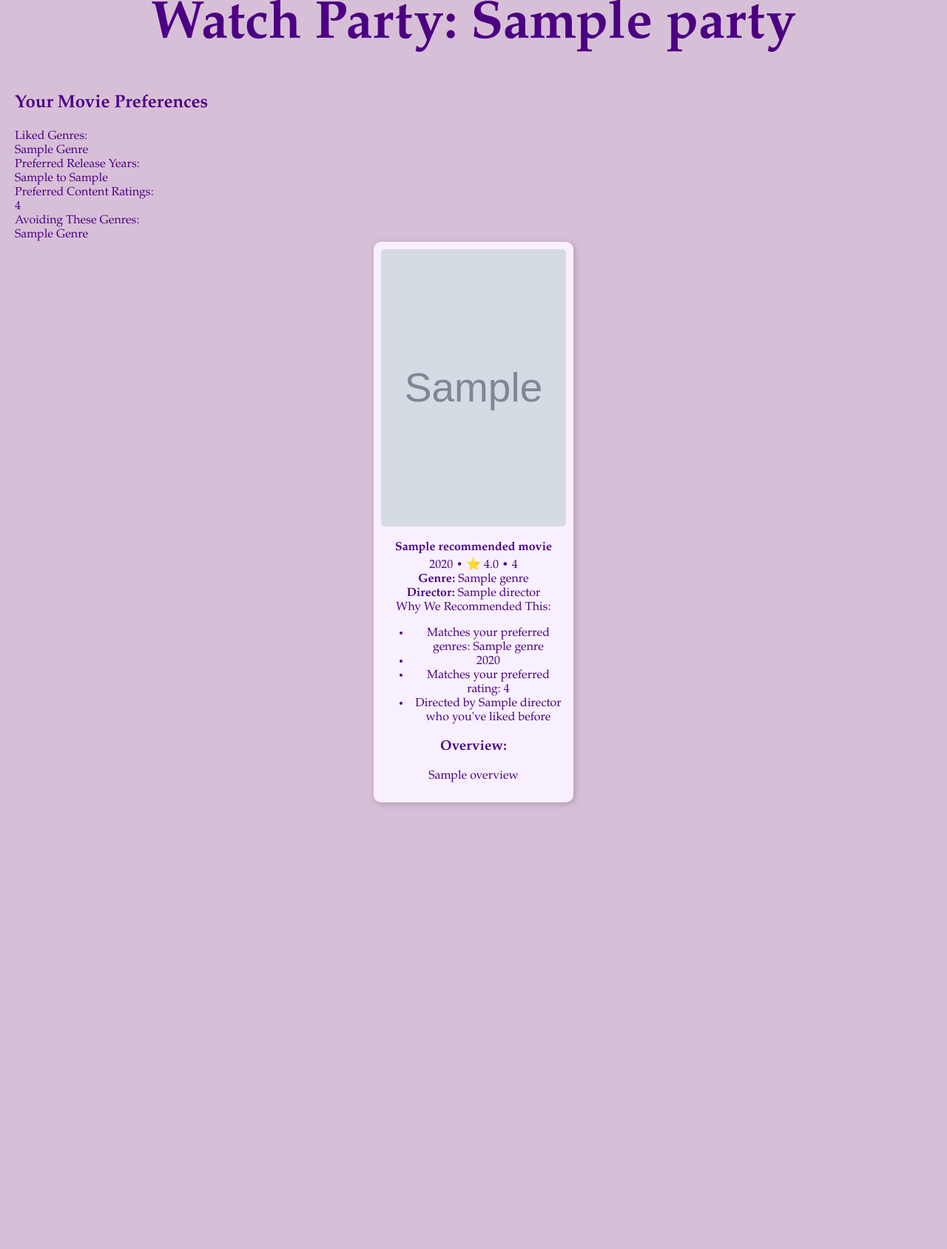
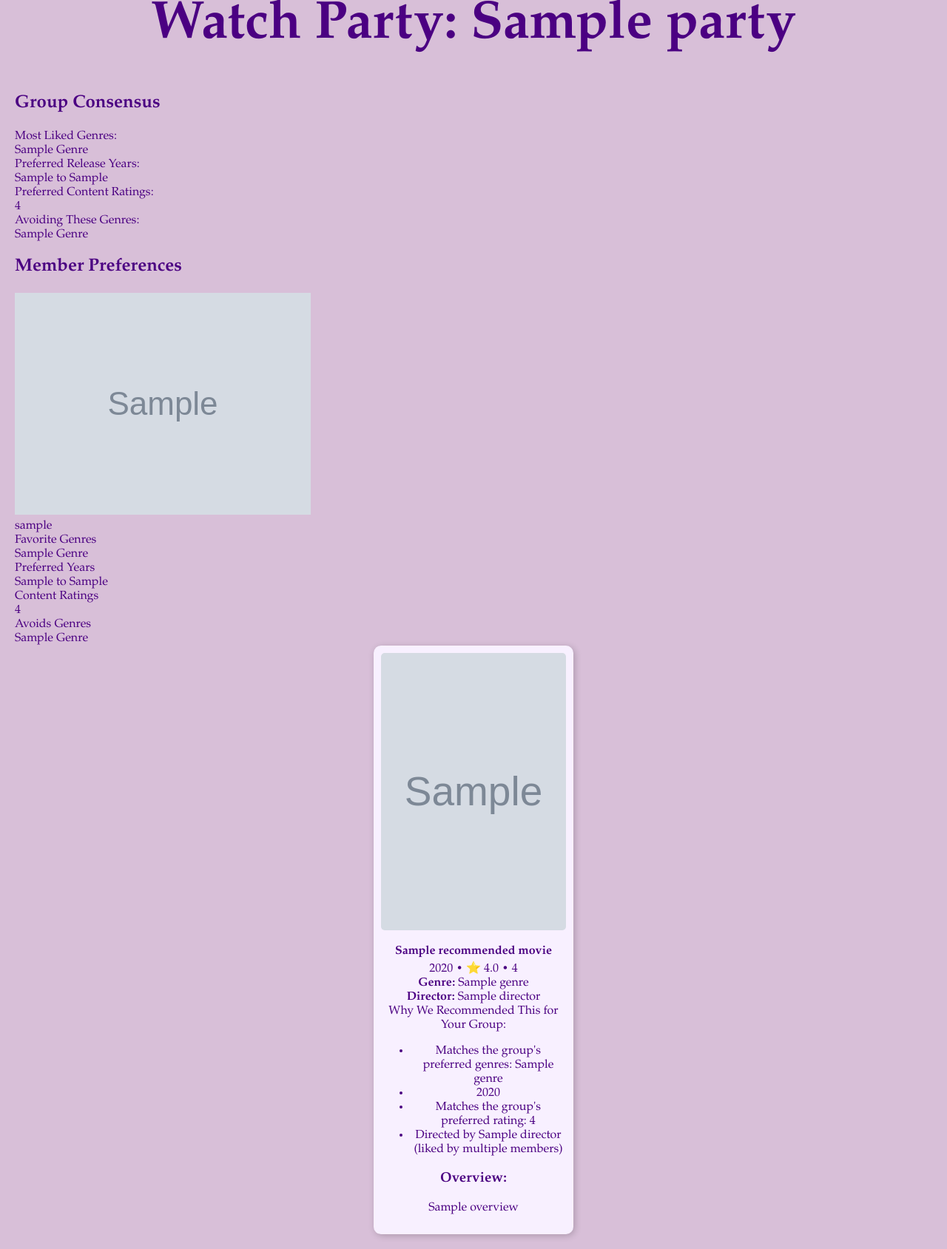
Before and after one commit to Enduge/MovieMuse, a Django app: template mysite/users/templates/users/watchparty_result.html in a window 1280 px wide. Shown: the part 79-1768 px from the top of the page at 74% size. Before the commit the page ends 1169 px from the top, so only its background shows below. Run offline with Django 5.2, Linux system fonts and the light colour scheme; the template is opened without the code that fills it: most values are stand-ins (such as "Sample title", 1, 10 or a date in 2020); grey boxes marked "Sample" are stand-in pictures; some libraries are stand-ins or nearby versions.

Commit message:
Update watchparty_result.html
Changed the info  given so that includes group preferences and preferences for each individual user, also edited the overall look of the page

```diff
--- a/mysite/users/templates/users/watchparty_result.html
+++ b/mysite/users/templates/users/watchparty_result.html
@@ -6,6 +6,7 @@
 
 {% block head %}
 <link rel="stylesheet" type="text/css" href="{% static 'css/style.css' %}">
+<link rel="stylesheet" href="https://cdnjs.cloudflare.com/ajax/libs/font-awesome/5.15.4/css/all.min.css">
 <style>
     .watchparty-container {
         max-width: 800px;
@@ -95,6 +96,69 @@
         background-color: #e9ecef;
         color: #6c757d;
         border-radius: 8px;
+        flex-direction: column;
+    }
+    /* Member preferences styles */
+    .member-preferences {
+        margin: 30px 0;
+        padding: 20px;
+        background: #f5f5f5;
+        border-radius: 10px;
+    }
+    .member-card {
+        margin-bottom: 20px;
+        padding: 20px;
+        background: white;
+        border-radius: 8px;
+        box-shadow: 0 1px 3px rgba(0,0,0,0.1);
+    }
+    .member-header {
+        display: flex;
+        align-items: center;
+        margin-bottom: 15px;
+    }
+    .member-avatar {
+        width: 32px;
+        height: 32px;
+        border-radius: 50%;
+        margin-right: 10px;
+        object-fit: cover;
+    }
+    .empty-avatar {
+        width: 32px;
+        height: 32px;
+        border-radius: 50%;
+        margin-right: 10px;
+        background: #e6d5f7;
+        display: flex;
+        align-items: center;
+        justify-content: center;
+        font-weight: bold;
+        color: indigo;
+        font-size: 14px;
+    }
+    .member-name {
+        font-size: 16px;
+        font-weight: 600;
+        color: #333;
+    }
+    .host-badge {
+        margin-left: 8px;
+        background: #6a0dad;
+        color: white;
+        padding: 2px 6px;
+        border-radius: 10px;
+        font-size: 11px;
+    }
+    .preference-grid {
+        display: grid;
+        grid-template-columns: repeat(auto-fill, minmax(200px, 1fr));
+        gap: 12px;
+    }
+    .preference-item {
+        background: #f9f9f9;
+        padding: 12px;
+        border-radius: 6px;
     }
 </style>
 {% endblock %}
@@ -105,21 +169,21 @@
 
     {% if is_fallback %}
     <div class="fallback-notice">
-        <p>We couldn't find a perfect match based on your preferences.</p>
-        <p>Here's a great alternative we think you'll enjoy:</p>
+        <p>We couldn't find a perfect match based on the group's preferences.</p>
+        <p>Here's a great alternative we think everyone will enjoy:</p>
     </div>
     {% endif %}
 
     <div class="preference-analysis">
-        <h2>Your Movie Preferences</h2>
+        <h2>Group Consensus</h2>
 
         <div class="preference-section">
-            <div class="preference-title">Liked Genres:</div>
+            <div class="preference-title">Most Liked Genres:</div>
             <div class="preference-tags">
                 {% for genre in preferred_genres %}
                     <span class="preference-tag">{{ genre|title }}</span>
                 {% empty %}
-                    <span>No strong genre preferences detected</span>
+                    <span>No strong genre preferences</span>
                 {% endfor %}
             </div>
         </div>
@@ -154,12 +218,81 @@
         {% endif %}
     </div>
 
+    <div class="member-preferences">
+        <h2>Member Preferences</h2>
+        {% for member, prefs in member_preferences.items %}
+        <div class="member-card">
+            <div class="member-header">
+                {% if member.profile.avatar %}
+                    <img src="{{ member.profile.avatar.url }}" class="member-avatar" alt="{{ member.username }}">
+                {% else %}
+                    <div class="empty-avatar">{{ member.username|first|upper }}</div>
+                {% endif %}
+                <div class="member-name">
+                    {{ member.username }}
+                    {% if member == party.host %}<span class="host-badge">Host</span>{% endif %}
+                </div>
+            </div>
+
+            <div class="preference-grid">
+                <div class="preference-item">
+                    <div class="preference-title">Favorite Genres</div>
+                    <div class="preference-tags">
+                        {% for genre in prefs.top_genres %}
+                            <span class="preference-tag">{{ genre|title }}</span>
+                        {% empty %}
+                            <span class="preference-tag">No preferences</span>
+                        {% endfor %}
+                    </div>
+                </div>
+
+                <div class="preference-item">
+                    <div class="preference-title">Preferred Years</div>
+                    <div class="preference-tags">
+                        {% if prefs.year_range.0 %}
+                            <span class="preference-tag">{{ prefs.year_range.0 }} to {{ prefs.year_range.1 }}</span>
+                        {% else %}
+                            <span class="preference-tag">Any year</span>
+                        {% endif %}
+                    </div>
+                </div>
+
+                <div class="preference-item">
+                    <div class="preference-title">Content Ratings</div>
+                    <div class="preference-tags">
+                        {% for rating in prefs.ratings %}
+                            <span class="preference-tag">{{ rating }}</span>
+                        {% empty %}
+                            <span class="preference-tag">Any rating</span>
+                        {% endfor %}
+                    </div>
+                </div>
+
+                {% if prefs.disliked_genres %}
+                <div class="preference-item">
+                    <div class="preference-title">Avoids Genres</div>
+                    <div class="preference-tags">
+                        {% for genre in prefs.disliked_genres %}
+                            <span class="preference-tag disliked-tag">{{ genre|title }}</span>
+                        {% endfor %}
+                    </div>
+                </div>
+                {% endif %}
+            </div>
+        </div>
+        {% endfor %}
+    </div>
+
     <div class="watchparty-movie-card">
+        {% if recommended_movie %}
             <div class="movie-poster-container">
                 {% if recommended_movie.poster %}
                     <img src="{{ recommended_movie.poster }}" class="movie-poster" alt="{{ recommended_movie.title }} Poster">
                 {% else %}
-                <div class="no-poster">Poster Not Available</div>
+                    <div class="no-poster">
+                        <i class="fas fa-film fa-3x" style="margin-bottom: 15px;"></i>
+                        <p>Poster Not Available</p>
+                    </div>
                 {% endif %}
             </div>
 
@@ -173,25 +306,25 @@
             <div><strong>Director:</strong> {{ recommended_movie.director }}</div>
 
             <div class="reasoning-section">
-            <div class="reasoning-title">Why We Recommended This:</div>
+                <div class="reasoning-title">Why We Recommended This for Your Group:</div>
                 <ul>
                     {% if match_reasons.genres %}
-                    <li>Matches your preferred genres: {{ match_reasons.genres|join:", " }}</li>
+                        <li>Matches the group's preferred genres: {{ match_reasons.genres|join:", " }}</li>
                     {% endif %}
                     {% if match_reasons.year %}
                         <li>{{ match_reasons.year }}</li>
                     {% endif %}
                     {% if match_reasons.rating %}
-                    <li>Matches your preferred rating: {{ match_reasons.rating }}</li>
+                        <li>Matches the group's preferred rating: {{ match_reasons.rating }}</li>
                     {% endif %}
                     {% if match_reasons.director %}
-                    <li>Directed by {{ match_reasons.director }} who you've liked before</li>
+                        <li>Directed by {{ match_reasons.director }} (liked by multiple members)</li>
                     {% endif %}
                     {% if is_fallback %}
                         {% if "Popular recent release" in match_reasons.fallback and recommended_movie.year|add:0 >= now.year|add:-3 %}
-                        <li>Popular recent release</li>
+                            <li>Popular recent release that fits most preferences</li>
                         {% elif "Popular recent release" in match_reasons.fallback %}
-                        <li>Popular film from {{ recommended_movie.year }}</li>
+                            <li>Popular film from {{ recommended_movie.year }} that fits most preferences</li>
                         {% else %}
                             <li>{{ match_reasons.fallback }}</li>
                         {% endif %}
@@ -206,6 +339,14 @@
                 <p>{{ recommended_movie.overview }}</p>
             </div>
             {% endif %}
+        {% else %}
+            <div class="no-poster">
+                <i class="fas fa-exclamation-triangle fa-3x" style="margin-bottom: 15px; color: #dc3545;"></i>
+                <h3>No Movie Found</h3>
+                <p>We couldn't find a movie matching all group preferences.</p>
+                <p>Try adding more liked movies to your profiles.</p>
+            </div>
+        {% endif %}
     </div>
 </div>
 {% endblock %}
```
Lines whose indentation alone changed are shown as unchanged.
